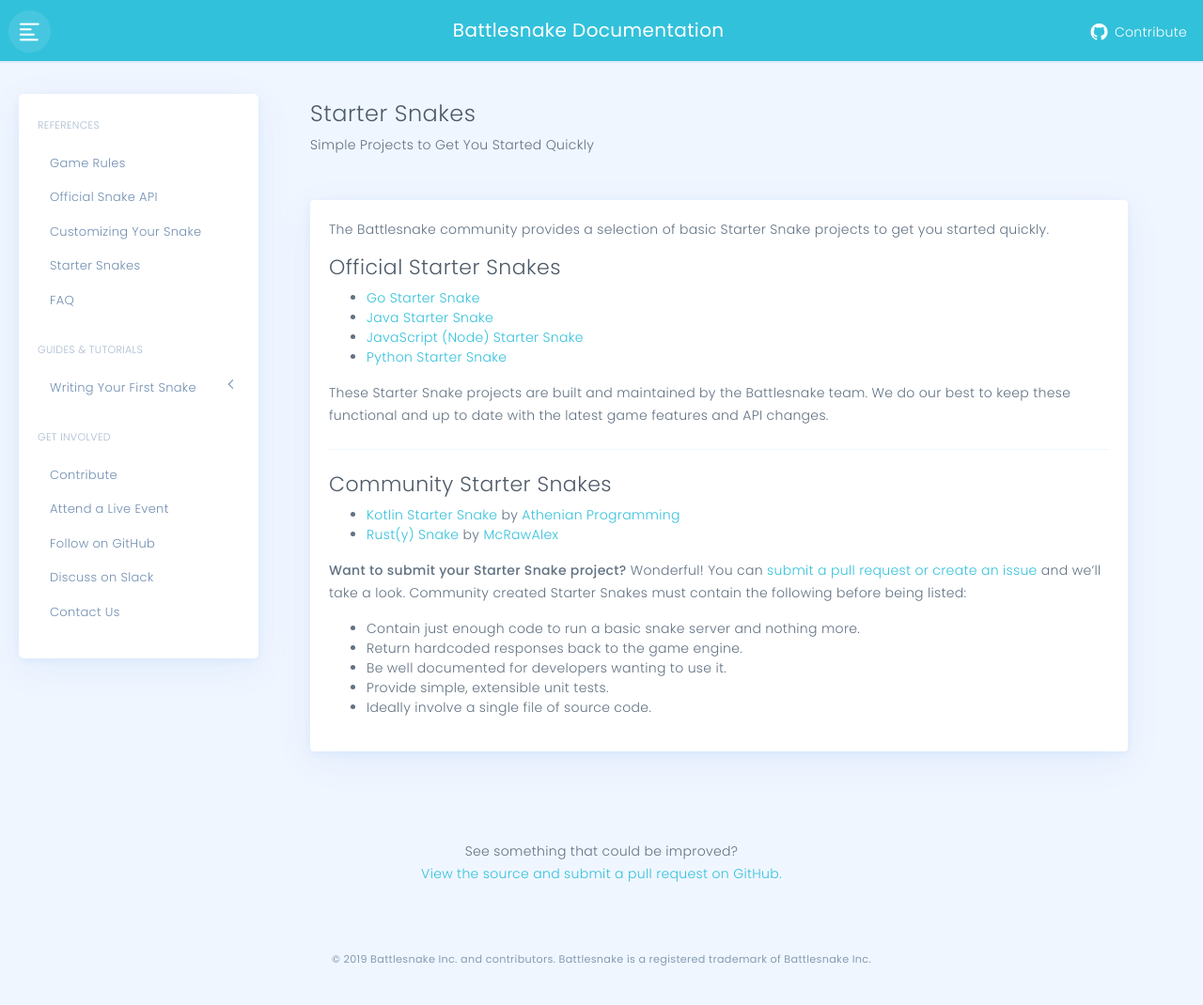
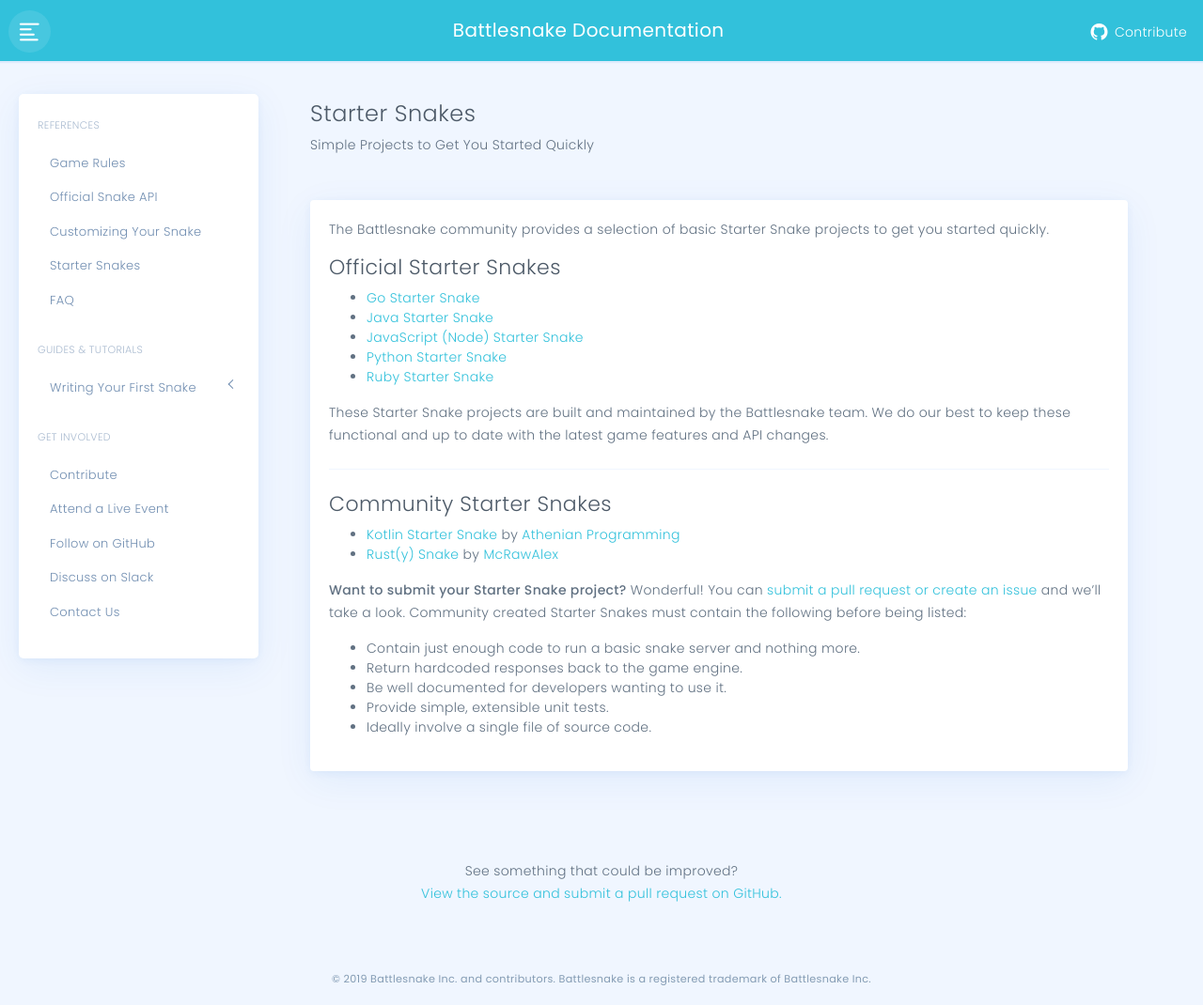
Before and after one commit to xtagon/docs, a Jekyll site: the page built from docs/pages/starter-snakes.md, in a window 1280 px wide. Shown: the whole page at 94% size. Built offline with Jekyll 4.4.1, drawn with Linux system fonts in a browser that asks for light colours; nearby versions of some CDN libraries; before the commit the page ends 1049 px from its top, so only the background shows below that.

Commit message:
Add the Ruby Starter Snake to the official list.
The Ruby Starter Snake is on the official Battlesnake Github, and
appears to be up to date, but it wasn't listed under Official Starter
Snakes.

```diff
--- a/docs/pages/starter-snakes.md
+++ b/docs/pages/starter-snakes.md
@@ -13,6 +13,7 @@
 * [Java Starter Snake](https://github.com/battlesnakeio/starter-snake-java)
 * [JavaScript (Node) Starter Snake](https://github.com/battlesnakeio/starter-snake-node)
 * [Python Starter Snake](https://github.com/battlesnakeio/starter-snake-python)
+* [Ruby Starter Snake](https://github.com/battlesnakeio/starter-snake-ruby)
 
 These Starter Snake projects are built and maintained by the Battlesnake team. We do our best to keep these functional and up to date with the latest game features and API changes.
 
```
